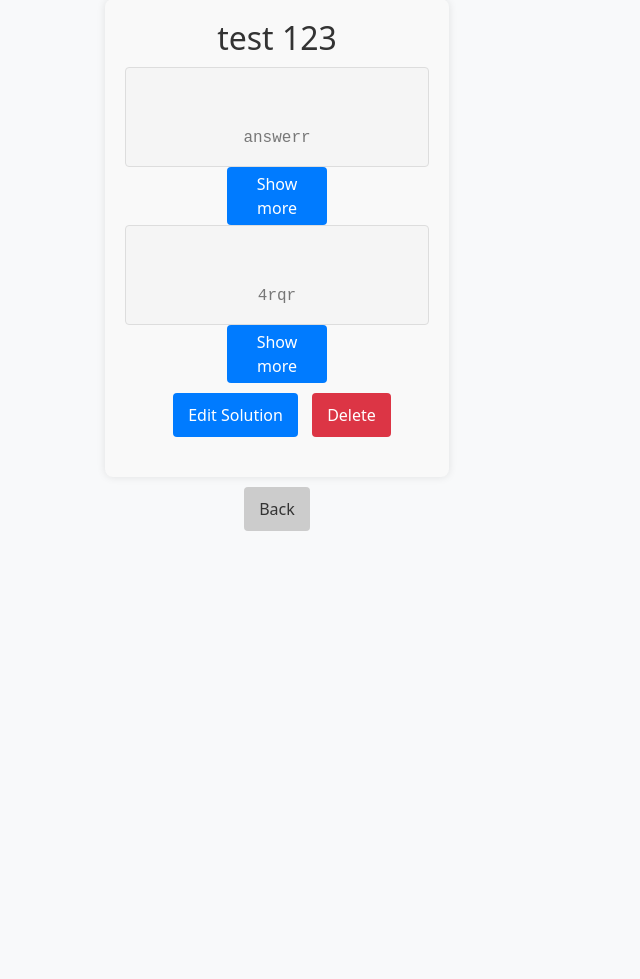
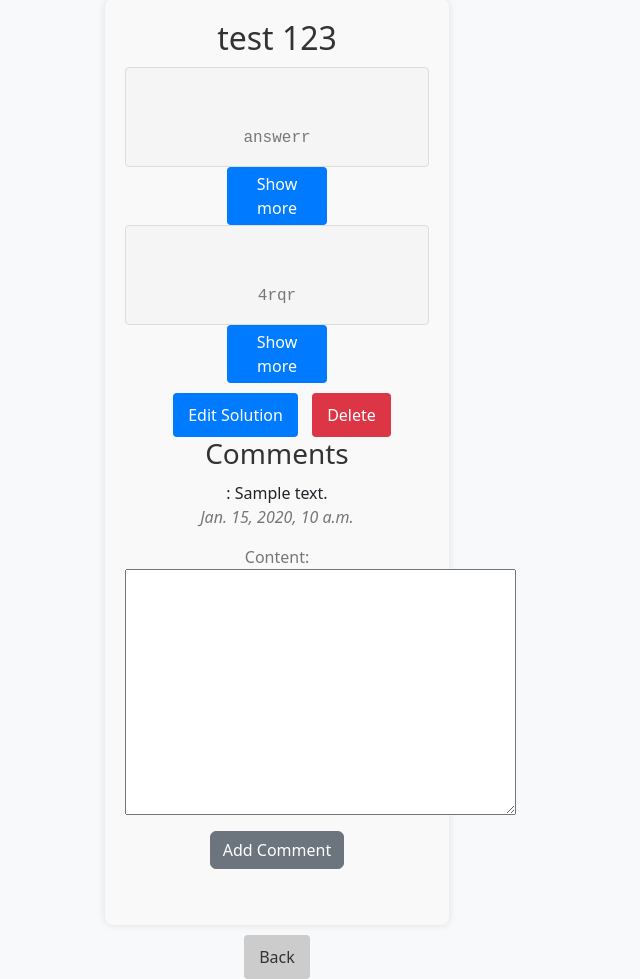
Before and after one commit to BS-PMC-2024/BS-PMC-2024-Team33, a Django app: page /codepage/ in a window 1280 px wide. Shown: the part 239-1218 px from the top of the page, without its empty margins (363-1003 px from the left). Before the commit the page ends 770 px from the top, so only its background shows below. Run offline with Django 5.2, Linux system fonts and the light colour scheme; a user stored in the database is signed in; data comes from the database, SQL or seed files in the repository; tables that the repository leaves empty hold one stand-in row (values such as "Sample post"); some libraries are stand-ins or nearby versions.

Commit message:
BSPMS2433-48

```diff
--- a/CodingBuddy/CBapp/admin.py
+++ b/CodingBuddy/CBapp/admin.py
@@ -1,6 +1,7 @@
 from django.contrib import admin
-from .models import CodeProblem
+from .models import CodeProblem, Comment
 from .models import Tutorial
 
 admin.site.register(CodeProblem)
 admin.site.register(Tutorial)
+admin.site.register(Comment)
--- a/CodingBuddy/CBapp/forms.py
+++ b/CodingBuddy/CBapp/forms.py
@@ -1,7 +1,7 @@
 from django import forms
 from .models import CodeProblem
 from .models import Tutorial
-
+from .models import CodeProblem, Comment
 class CodeProblemForm(forms.ModelForm):
     class Meta:
         model = CodeProblem
@@ -19,3 +19,7 @@ class AdminCodeProblemForm(forms.ModelForm):
     class Meta:
         model = CodeProblem
         fields = ['status']
+class CommentForm(forms.ModelForm):
+    class Meta:
+        model = Comment
+        fields = ['content']
--- a/CodingBuddy/CBapp/views.py
+++ b/CodingBuddy/CBapp/views.py
@@ -7,7 +7,8 @@ from django.http import JsonResponse
 import markdown
 from django.utils.safestring import mark_safe
 from django.contrib.auth.decorators import login_required
-
+from .models import CodeProblem, Comment
+from .forms import ProblemFilterForm, CommentForm
 def homepage(request):
     return render(request, 'developer/homepage.html')
 
@@ -35,31 +36,60 @@ def add_code_problem(request):
         form = CodeProblemForm()
     return render(request, 'developer/addcodepage.html', {'form': form})
 
+
 @login_required
 def codepage(request):
+    # Get the current user
     user = request.user
+
+    # Check user roles
     is_developer = user.groups.filter(name='Developer').exists()
     is_student = user.groups.filter(name='Student').exists()
     is_staff = user.is_staff
 
+    # Initialize the form for filtering code problems based on language
     form = ProblemFilterForm(request.GET or None)
+
+    # Query all code problems and accepted problems
     code_problems = CodeProblem.objects.all()
     accepted_problems = CodeProblem.objects.filter(status='accepted')
 
+    # If the form is valid and a language is selected, filter the code problems
     if form.is_valid():
         language = form.cleaned_data.get('language')
         if language:
             code_problems = code_problems.filter(language__icontains=language)
             accepted_problems = accepted_problems.filter(language__icontains=language)
 
+    # Initialize comment form
+    comment_form = CommentForm()
+
+    # Process new comment submission
+    if request.method == 'POST':
+        comment_form = CommentForm(request.POST)
+        if comment_form.is_valid():
+            problem_id = request.POST.get('problem_id')
+            problem = CodeProblem.objects.get(id=problem_id)
+            comment = comment_form.save(commit=False)
+            comment.user = user
+            comment.problem = problem
+            comment.save()
+            return redirect('CBapp:codepage')  # Redirect to avoid re-submission on refresh
+
+    # Retrieve comments for code problems
+    problem_comments = {problem.id: problem.comments.all() for problem in code_problems}
+
+    # Process and mark safe markdown content for code problems
     for problem in code_problems:
         problem.description = mark_safe(markdown.markdown(problem.description, extensions=['fenced_code']))
         problem.solution = mark_safe(markdown.markdown(problem.solution, extensions=['fenced_code']))
 
+    # Process and mark safe markdown content for accepted problems
     for problem in accepted_problems:
         problem.description = mark_safe(markdown.markdown(problem.description, extensions=['fenced_code']))
         problem.solution = mark_safe(markdown.markdown(problem.solution, extensions=['fenced_code']))
 
+    # Prepare context for rendering the template
     context = {
         'is_developer': is_developer,
         'is_student': is_student,
@@ -67,7 +97,11 @@ def codepage(request):
         'accepted_problems': accepted_problems,
         'form': form,
         'is_staff': is_staff,
+        'problem_comments': problem_comments,  # Include comments for code problems
+        'comment_form': comment_form,  # Form for adding comments
     }
+
+    # Render the 'codepage.html' template with the context data
     return render(request, 'developer/codepage.html', context)
 
 def edit_solution(request, problem_id):
--- a/CodingBuddy/templates/developer/codepage.html
+++ b/CodingBuddy/templates/developer/codepage.html
@@ -7,7 +7,7 @@
     .container {
         text-align: center;
     }
-    .code-problem {
+    .code-problem, .card {
         margin-bottom: 20px;
         padding: 20px;
         background-color: #f9f9f9;
@@ -15,11 +15,11 @@
         box-shadow: 0 0 8px rgba(0, 0, 0, 0.1);
         height: 100%;
     }
-    .code-problem h2, .code-problem h3 {
+    .code-problem h2, .code-problem h3, .card-title {
         color: #333;
         margin-bottom: 10px;
     }
-    .code-problem p {
+    .code-problem p, .card-text {
         color: #777;
     }
     .code-block {
@@ -125,6 +125,25 @@
                             <button class="show-more" onclick="toggleShowMore('solution-{{ problem.id }}', this)">Show more</button>
                             <button onclick="window.location.href='{% url 'CBapp:edit_solution' problem.id %}'" class="edit-button">Edit Solution</button>
                             <button onclick="deleteProblem('{{ problem.id }}')" class="delete-button">Delete</button>
+
+                            <!-- Display comments -->
+                            <div class="comments">
+                                <h3>Comments</h3>
+                                {% for comment in problem.comments.all %}
+                                    <div class="comment">
+                                        <strong>{{ comment.user.username }}</strong>: {{ comment.content }}
+                                        <p><em>{{ comment.created_at }}</em></p>
+                                    </div>
+                                {% endfor %}
+                            </div>
+
+                            <!-- Add new comment -->
+                            <form method="post" action="{% url 'CBapp:codepage' %}">
+                                {% csrf_token %}
+                                <input type="hidden" name="problem_id" value="{{ problem.id }}">
+                                {{ comment_form.as_p }}
+                                <button type="submit" class="btn btn-secondary">Add Comment</button>
+                            </form>
                         </div>
                     </div>
                 {% endfor %}
@@ -134,51 +153,6 @@
         {% endif %}
         <button onclick="location.href='/'" class="back-button">Back</button>
     {% elif is_student %}
-   <!DOCTYPE html>
-<html lang="en">
-
-<head>
-    <meta charset="UTF-8">
-    <meta name="viewport" content="width=device-width, initial-scale=1.0">
-    <title>Accepted Code Problems</title>
-    <link href="https://stackpath.bootstrapcdn.com/bootstrap/4.5.2/css/bootstrap.min.css" rel="stylesheet">
-    <style>
-        body {
-            background-color: #f4f4f4;
-        }
-
-        .container {
-            margin-top: 20px;
-        }
-
-        .card {
-            margin-bottom: 20px;
-        }
-
-        .card-title {
-            color: #007bff;
-        }
-
-        .card-text {
-            max-height: 100px;
-            overflow: hidden;
-        }
-
-        .show-more {
-            cursor: pointer;
-            color: #007bff;
-            font-weight: bold;
-            text-decoration: underline;
-        }
-
-        .show-more:hover {
-            color: #0056b3;
-        }
-    </style>
-</head>
-
-<body>
-    <div class="container">
         <h1 class="mb-4">Code Problems</h1>
         <form method="get" class="mb-4">
             <div class="form-group">
@@ -193,19 +167,35 @@
                     <div class="col-md-4">
                         <div class="card">
                             <div class="card-body">
-                                <h3 class="card-title">{{ problem.title }}</h3>
-                                <p class="card-text description"><strong>Description:</strong>
-                                    {% for paragraph in problem.description.splitlines %}
-                                        <span>{{ paragraph }}</span>
+                                <h3 class="card-title">{{ problem.problem }}</h3>
+                                <div class="code-block" id="description-{{ problem.id }}">
+                                    {{ problem.description|safe }}
+                                </div>
+                                <button class="show-more" onclick="toggleShowMore('description-{{ problem.id }}', this)">Show more</button>
+                                <div class="code-block" id="solution-{{ problem.id }}">
+                                    {{ problem.solution|safe }}
+                                </div>
+                                <button class="show-more" onclick="toggleShowMore('solution-{{ problem.id }}', this)">Show more</button>
+                                <p><strong>Language:</strong> {{ problem.language }}</p>
+
+                                <!-- Display comments -->
+                                <div class="comments">
+                                    <h3>Comments</h3>
+                                    {% for comment in problem.comments.all %}
+                                        <div class="comment">
+                                            <strong>{{ comment.user.username }}</strong>: {{ comment.content }}
+                                            <p><em>{{ comment.created_at }}</em></p>
+                                        </div>
                                     {% endfor %}
-                                </p>
-                                <p class="card-text solution"><strong>Solution:</strong>
-                                    {% for paragraph in problem.solution.splitlines %}
-                                        <span>{{ paragraph }}</span>
-                                    {% endfor %}
-                                </p>
-                                <p><strong>Language:</strong> {{ problem.language }}</p>
-                                <span class="show-more">Show more</span>
+                                </div>
+
+                                <!-- Add new comment -->
+                                <form method="post" action="{% url 'CBapp:codepage' %}">
+                                    {% csrf_token %}
+                                    <input type="hidden" name="problem_id" value="{{ problem.id }}">
+                                    {{ comment_form.as_p }}
+                                    <button type="submit" class="btn btn-secondary">Add Comment</button>
+                                </form>
                             </div>
                         </div>
                     </div>
@@ -214,78 +204,42 @@
                 <p>No accepted problems found.</p>
             {% endif %}
         </div>
-    </div>
-    <script src="https://code.jquery.com/jquery-3.5.1.slim.min.js"></script>
-    <script>
-        $(document).ready(function () {
-            $('.show-more').on('click', function () {
-                var $this = $(this);
-                var $cardText = $this.siblings('.card-text');
-
-                if ($this.text() === 'Show more') {
-                    $cardText.css('max-height', 'none');
-                    $this.text('Show less');
-                } else {
-                    $cardText.css('max-height', '100px');
-                    $this.text('Show more');
-                }
-            });
-        });
-    </script>
-</body>
-
-</html>
-
+    {% else %}
+        <h1>Unauthorized Access</h1>
+        <p>You are not authorized to access this page.</p>
     {% endif %}
 </div>
-
 <script>
     function toggleShowMore(id, button) {
-        const element = document.getElementById(id);
-        if (element.classList.contains('expanded')) {
-            element.classList.remove('expanded');
+        var codeBlock = document.getElementById(id);
+        codeBlock.classList.toggle('expanded');
+        if (codeBlock.classList.contains('expanded')) {
+            button.textContent = 'Show less';
+        } else {
             button.textContent = 'Show more';
-        } else {
-            element.classList.add('expanded');
-            button.textContent = 'Show less';
         }
     }
 
     function deleteProblem(problemId) {
-        if (confirm('Are you sure you want to delete this problem?')) {
-            const csrftoken = getCookie('csrftoken');
+        if (confirm("Are you sure you want to delete this problem?")) {
             fetch(`/delete_problem/${problemId}/`, {
-                method: 'POST',
+                method: 'DELETE',
                 headers: {
-                    'Content-Type': 'application/json',
-                    'X-CSRFToken': csrftoken
+                    'X-CSRFToken': '{{ csrf_token }}',
                 },
-                body: JSON.stringify({ problem_id: problemId })
             })
             .then(response => {
                 if (response.ok) {
-                    window.location.reload();
+                    location.reload();
                 } else {
-                    alert('Failed to delete problem.');
+                    alert("Error deleting problem");
                 }
             })
-            .catch(error => console.error('Error deleting problem:', error));
+            .catch(error => {
+                console.error('Error:', error);
+                alert("Error deleting problem");
+            });
         }
-    }
-
-    function getCookie(name) {
-        let cookieValue = null;
-        if (document.cookie && document.cookie !== '') {
-            const cookies = document.cookie.split(';');
-            for (let i = 0; i < cookies.length; i++) {
-                const cookie = cookies[i].trim();
-                if (cookie.substring(0, name.length + 1) === (name + '=')) {
-                    cookieValue = decodeURIComponent(cookie.substring(name.length + 1));
-                    break;
-                }
-            }
-        }
-        return cookieValue;
     }
 </script>
 {% endblock %}
```
Also changed, not shown: CodingBuddy/CBapp/models.py (+25 -1 lines).
